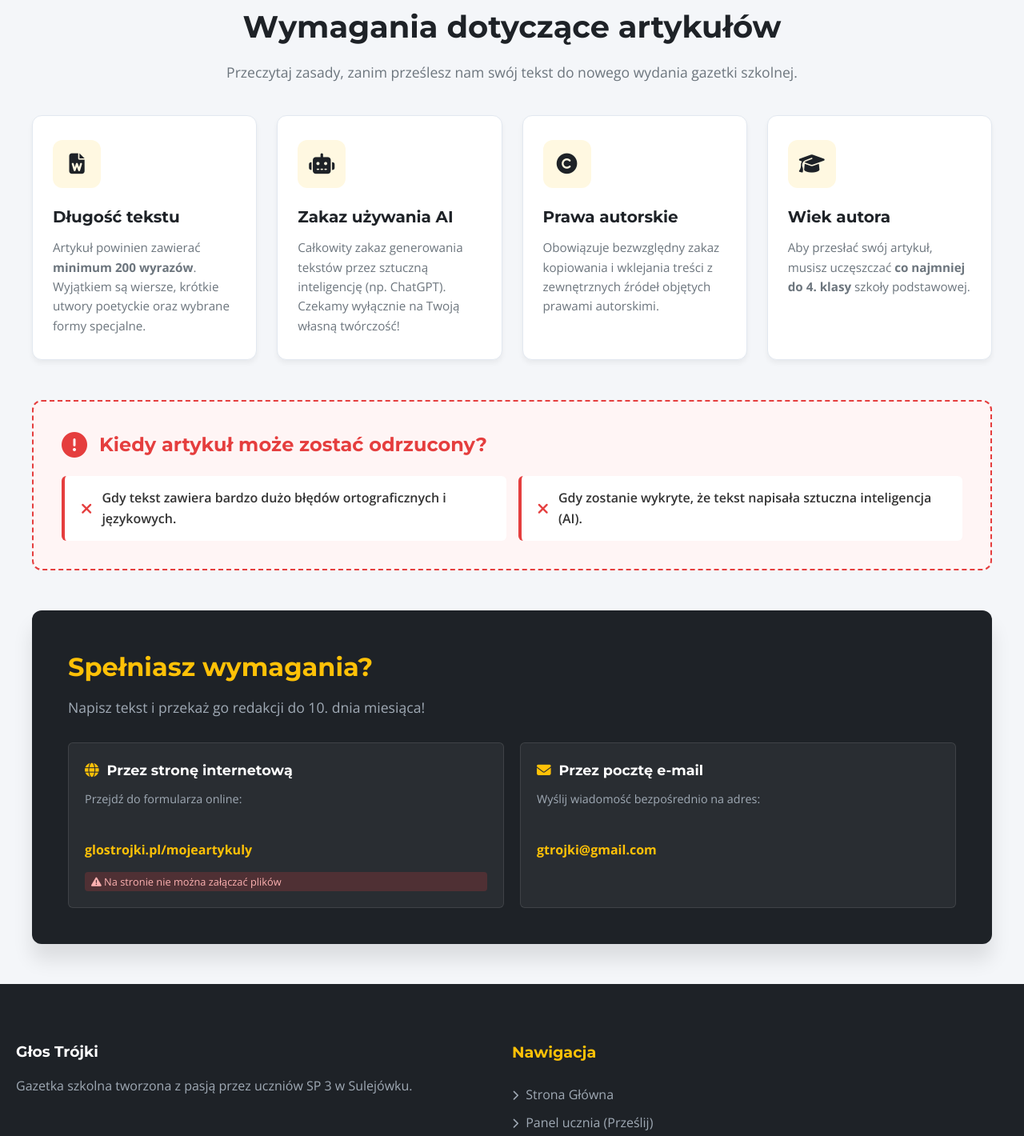
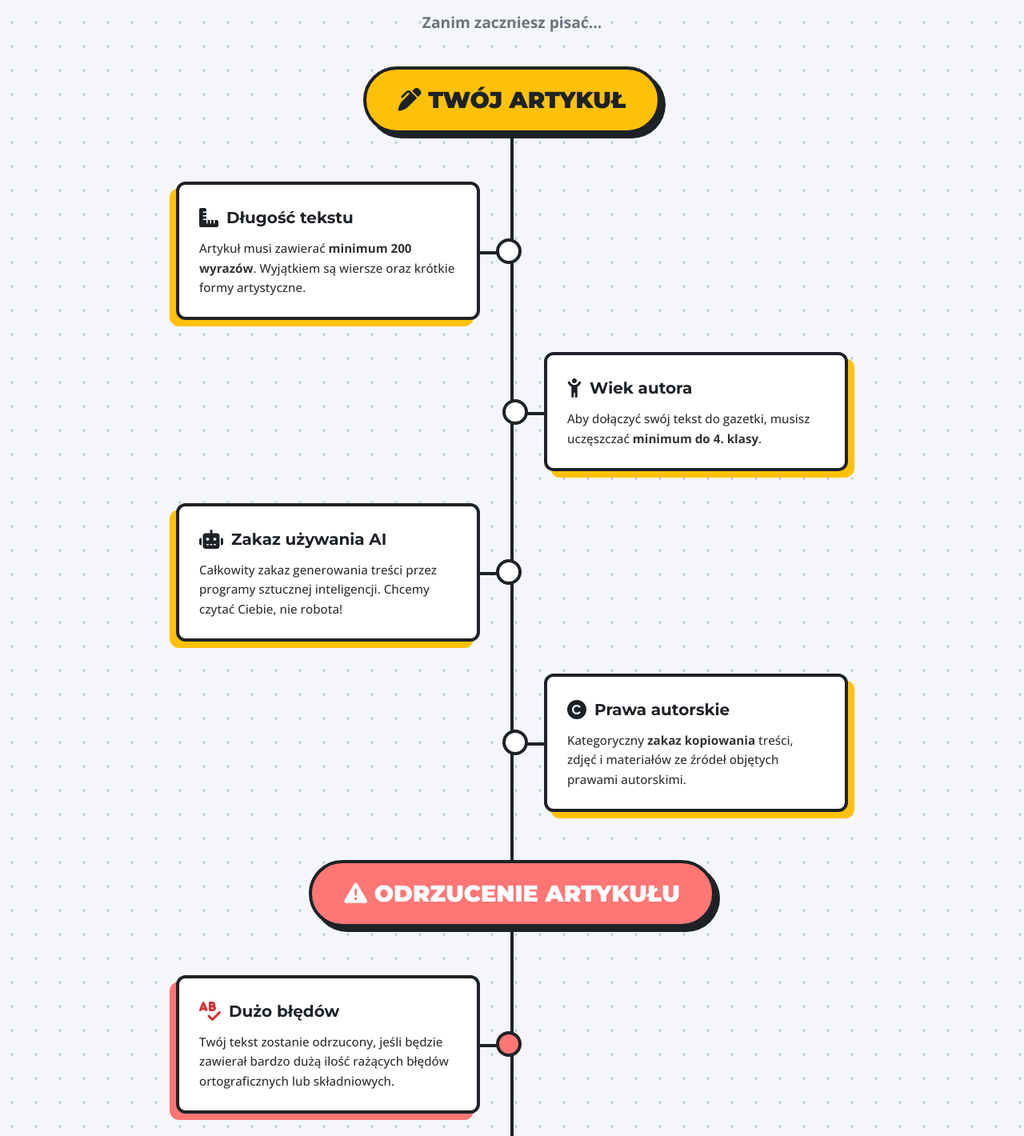
Before and after one commit to glostrojki/home, a plain HTML site: page wymagania.html in a window 1280 px wide. Shown: the part 176-1596 px from the top of the page at 80% size. Drawn offline with nearby package versions, Linux system fonts and the light colour scheme.

Commit message:
Update wymagania.html

```diff
--- a/wymagania.html
+++ b/wymagania.html
@@ -25,8 +25,6 @@
             --bg-white: #ffffff;
             --bg-gray: #eef1f5;
             --border-color: #e2e8f0;
-            --danger-red: #e53e3e;
-            --danger-bg: #fff5f5;
             --shadow-sm: 0 4px 6px rgba(0,0,0,0.05);
             --shadow-md: 0 10px 15px rgba(0,0,0,0.1);
             --shadow-lg: 0 20px 25px rgba(0,0,0,0.1);
@@ -94,139 +92,173 @@
         }
 
         /* ----------------------------------
-           SEKCJA WYMAGANIA
+           SEKCJA MAPA MYŚLI (GRAFICZNA)
            ---------------------------------- */
-        .req-wrapper {
+        .mindmap-section {
+            background-color: var(--bg-body);
+            background-image: radial-gradient(#cbd5e1 2px, transparent 2px);
+            background-size: 30px 30px;
             flex-grow: 1;
-            padding: 50px 20px;
-        }
-
-        .req-hero {
-            text-align: center;
-            max-width: 800px;
-            margin: 0 auto 40px;
-        }
-
-        .req-hero h2 {
-            font-size: 2.4rem;
-            margin-bottom: 12px;
-        }
-
-        .req-hero p {
-            color: var(--text-muted);
-            font-size: 1.1rem;
-        }
-
-        .req-grid {
-            display: grid;
-            grid-template-columns: repeat(auto-fit, minmax(260px, 1fr));
-            gap: 25px;
-            margin-bottom: 50px;
-        }
-
-        .req-card {
-            background: var(--bg-white);
-            border-radius: var(--radius-md);
-            padding: 30px 25px;
-            border: 1px solid var(--border-color);
-            box-shadow: var(--shadow-sm);
-            transition: var(--transition);
-            position: relative;
+            padding: 60px 20px 100px;
             overflow: hidden;
         }
 
-        .req-card:hover {
-            transform: translateY(-5px);
-            box-shadow: var(--shadow-md);
-            border-color: var(--primary-yellow);
+        .mm-header-text {
+            text-align: center;
+            margin-bottom: 40px;
         }
 
-        .req-icon-box {
-            width: 60px;
-            height: 60px;
+        /* Główne bloki - Węzły */
+        .mm-hub {
+            background: var(--primary-yellow);
+            color: var(--secondary-dark);
+            border: 4px solid var(--secondary-dark);
+            box-shadow: 6px 6px 0px var(--secondary-dark);
+            padding: 15px 40px;
+            border-radius: var(--radius-full);
+            font-family: var(--font-headings);
+            font-weight: 900;
+            font-size: 1.8rem;
+            text-align: center;
+            width: fit-content;
+            margin: 0 auto;
+            position: relative;
+            z-index: 5;
+            text-transform: uppercase;
+        }
+
+        .mm-hub.danger {
+            background: #ff7675;
+            color: white;
+            margin-top: 40px;
+        }
+
+        /* Drzewo i linie */
+        .mm-tree {
+            position: relative;
+            max-width: 1000px;
+            margin: 0 auto;
+            padding: 40px 0;
+        }
+
+        /* Główny pionowy rdzeń */
+        .mm-tree::after {
+            content: '';
+            position: absolute;
+            width: 4px;
+            background-color: var(--secondary-dark);
+            top: 0; bottom: 0; left: 50%;
+            margin-left: -2px;
+            z-index: 1;
+        }
+
+        .mm-node {
+            padding: 20px 40px;
+            position: relative;
+            width: 50%;
+            z-index: 2;
+        }
+
+        .mm-node.left {
+            left: 0;
+            display: flex;
+            justify-content: flex-end;
+        }
+
+        .mm-node.right {
+            left: 50%;
+            display: flex;
+            justify-content: flex-start;
+        }
+
+        /* Poziome gałęzie łączące */
+        .mm-node::before {
+            content: '';
+            position: absolute;
+            top: 50%;
+            width: 40px;
+            height: 4px;
+            background: var(--secondary-dark);
+            z-index: 1;
+        }
+        .mm-node.left::before { right: 0; }
+        .mm-node.right::before { left: 0; }
+
+        /* Kropki na rdzeniu */
+        .mm-node::after {
+            content: '';
+            position: absolute;
+            width: 24px; height: 24px;
+            background: var(--bg-white);
+            border: 4px solid var(--secondary-dark);
+            border-radius: 50%;
+            top: 50%; transform: translateY(-50%);
+            z-index: 3;
+        }
+        .mm-node.left::after { right: -12px; }
+        .mm-node.right::after { left: -12px; }
+
+        .mm-node.danger::after { background: #ff7675; }
+
+        /* Karty z treścią */
+        .mm-content {
+            background: var(--bg-white);
+            border: 4px solid var(--secondary-dark);
             border-radius: var(--radius-md);
-            background-color: var(--primary-yellow-light);
-            color: var(--secondary-dark);
+            padding: 25px;
+            width: 100%;
+            max-width: 380px;
+            position: relative;
+            z-index: 4;
+            transition: transform 0.2s;
+        }
+
+        /* Ozdobne, grube cienie dla kart */
+        .mm-node.left .mm-content { box-shadow: -8px 8px 0px var(--primary-yellow); }
+        .mm-node.right .mm-content { box-shadow: 8px 8px 0px var(--primary-yellow); }
+
+        .mm-node.danger.left .mm-content { box-shadow: -8px 8px 0px #ff7675; }
+        .mm-node.danger.right .mm-content { box-shadow: 8px 8px 0px #ff7675; }
+
+        .mm-content:hover { transform: translateY(-5px); }
+
+        .mm-content h3 {
+            font-size: 1.25rem;
+            margin-bottom: 10px;
             display: flex;
             align-items: center;
-            justify-content: center;
-            font-size: 1.6rem;
-            margin-bottom: 20px;
+            gap: 10px;
         }
 
-        .req-card h3 {
-            font-size: 1.25rem;
-            margin-bottom: 10px;
-        }
+        .mm-content h3 i { color: var(--secondary-dark); font-size: 1.5rem; }
+        .mm-node.danger .mm-content h3 i { color: #d63031; }
 
-        .req-card p {
-            color: var(--text-muted);
-            font-size: 0.95rem;
-        }
+        .mm-content p { color: var(--text-main); font-weight: 500; font-size: 0.95rem; }
 
-        /* Sekcja odrzucenia artykułu */
-        .rejection-section {
-            background-color: var(--danger-bg);
-            border: 2px dashed var(--danger-red);
-            border-radius: var(--radius-md);
-            padding: 35px;
-            margin-bottom: 50px;
-        }
-
-        .rejection-header {
-            display: flex;
-            align-items: center;
-            gap: 15px;
-            color: var(--danger-red);
-            margin-bottom: 20px;
-        }
-
-        .rejection-header h3 {
-            color: var(--danger-red);
-            font-size: 1.5rem;
-        }
-
-        .rejection-list {
-            display: grid;
-            grid-template-columns: repeat(auto-fit, minmax(300px, 1fr));
-            gap: 15px;
-        }
-
-        .rejection-item {
+        /* BANER DO PRZESYŁANIA (Styl graficzny) */
+        .submit-cta-graphic {
             background: var(--bg-white);
-            padding: 15px 20px;
-            border-radius: var(--radius-sm);
-            border-left: 4px solid var(--danger-red);
-            display: flex;
-            align-items: center;
-            gap: 12px;
-            font-weight: 600;
-        }
-
-        .rejection-item i {
-            color: var(--danger-red);
-            font-size: 1.2rem;
-        }
-
-        /* Baner do wysyłki (CTA) */
-        .submit-cta {
-            background: var(--secondary-dark);
-            color: var(--bg-white);
+            border: 4px solid var(--secondary-dark);
+            box-shadow: 12px 12px 0px var(--secondary-dark);
             border-radius: var(--radius-md);
             padding: 45px;
-            box-shadow: var(--shadow-lg);
+            max-width: 850px;
+            margin: 60px auto 0;
+            text-align: center;
             position: relative;
         }
 
-        .submit-cta h3 {
-            color: var(--primary-yellow);
-            font-size: 2rem;
+        .submit-cta-graphic h3 {
+            font-size: 2.2rem;
+            color: var(--secondary-dark);
             margin-bottom: 10px;
+            text-transform: uppercase;
         }
 
-        .submit-cta p {
-            color: var(--text-light);
+        .submit-cta-graphic > p {
             font-size: 1.1rem;
+            font-weight: 600;
+            color: var(--text-muted);
             margin-bottom: 30px;
         }
 
@@ -234,55 +266,62 @@
             display: grid;
             grid-template-columns: repeat(auto-fit, minmax(280px, 1fr));
             gap: 20px;
+            text-align: left;
         }
 
         .method-card {
-            background: rgba(255, 255, 255, 0.05);
-            border: 1px solid rgba(255, 255, 255, 0.1);
+            background: var(--bg-body);
+            border: 3px dashed var(--secondary-dark);
             border-radius: var(--radius-sm);
             padding: 20px;
-            display: flex;
-            flex-direction: column;
-            gap: 10px;
+            transition: var(--transition);
         }
 
+        .method-card:hover { background: var(--primary-yellow-light); }
+
         .method-card h4 {
-            color: var(--bg-white);
             font-size: 1.1rem;
+            margin-bottom: 8px;
             display: flex;
             align-items: center;
             gap: 10px;
         }
 
-        .method-card h4 i {
-            color: var(--primary-yellow);
+        .method-card a {
+            display: inline-block;
+            color: var(--secondary-dark);
+            font-weight: 800;
+            font-size: 1.1rem;
+            margin-top: 5px;
+            text-decoration: underline;
+            text-decoration-color: var(--primary-yellow);
+            text-decoration-thickness: 4px;
         }
 
-        .method-card a {
-            color: var(--primary-yellow);
-            font-weight: 700;
-            word-break: break-all;
-        }
-
-        .method-card a:hover {
-            text-decoration: underline;
-        }
+        .method-card a:hover { color: var(--primary-yellow-hover); }
 
         .file-warning {
             display: inline-block;
-            background: rgba(229, 62, 62, 0.2);
-            color: #feb2b2;
+            background: #ff7675;
+            color: white;
+            font-weight: 700;
             font-size: 0.8rem;
-            padding: 2px 8px;
+            padding: 4px 10px;
             border-radius: 4px;
-            margin-top: 4px;
+            margin-top: 10px;
         }
 
-        /* Responsywność */
+        /* Responsywność dla mapy myśli */
         @media (max-width: 768px) {
             .nav-list { display: none; }
-            .submit-cta { padding: 25px; }
-            .req-hero h2 { font-size: 1.8rem; }
+            .mm-tree::after { left: 30px; margin-left: 0; }
+            .mm-node { width: 100%; left: 0 !important; padding-left: 70px; padding-right: 20px; justify-content: flex-start; }
+            .mm-node::before { left: 30px !important; width: 40px !important; right: auto; }
+            .mm-node::after { left: 18px !important; right: auto; }
+            .mm-content { max-width: 100%; box-shadow: 6px 6px 0px var(--primary-yellow) !important; }
+            .mm-node.danger .mm-content { box-shadow: 6px 6px 0px #ff7675 !important; }
+            .submit-cta-graphic { padding: 30px 20px; box-shadow: 8px 8px 0px var(--secondary-dark); }
+            .submit-cta-graphic h3 { font-size: 1.8rem; }
         }
 
         /* Stopka */
@@ -319,7 +358,7 @@
                 </div>
             </a>
             <nav class="main-nav">
-                <!-- 'Wymagania' ukryte w głównym nav zgodnie z wytycznymi -->
+                <!-- Zakładka Wymagania usunięta zgodnie z prośbą -->
                 <ul class="nav-list">
                     <li><a href="/">Strona Główna</a></li>
                     <li><a href="/wydarzenia.html">Wydarzenia</a></li>
@@ -333,87 +372,94 @@
         </div>
     </header>
 
-    <!-- GŁÓWNA ZAWARTOŚĆ WYMAGANIA -->
-    <main class="req-wrapper">
+    <!-- GŁÓWNA ZAWARTOŚĆ - MAPA MYŚLI -->
+    <main class="mindmap-section">
         <div class="container">
 
-            <div class="req-hero">
-                <h2>Wymagania dotyczące artykułów</h2>
-                <p>Przeczytaj zasady, zanim prześlesz nam swój tekst do nowego wydania gazetki szkolnej.</p>
+            <div class="mm-header-text">
+                <p style="font-size: 1.2rem; font-weight: 700; color: var(--text-muted);">Zanim zaczniesz pisać...</p>
             </div>
 
-            <!-- KRATKA WYMAGAŃ -->
-            <div class="req-grid">
+            <!-- START MAPY MYŚLI -->
+            <div class="mm-hub">
+                <i class="fas fa-pen-clip"></i> Twój Artykuł
+            </div>
 
-                <div class="req-card">
-                    <div class="req-icon-box">
-                        <i class="fas fa-file-word"></i>
+            <div class="mm-tree">
+
+                <!-- Węzeł Lewy -->
+                <div class="mm-node left">
+                    <div class="mm-content">
+                        <h3><i class="fas fa-ruler-combined"></i> Długość tekstu</h3>
+                        <p>Artykuł musi zawierać <strong>minimum 200 wyrazów</strong>. Wyjątkiem są wiersze oraz krótkie formy artystyczne.</p>
                     </div>
-                    <h3>Długość tekstu</h3>
-                    <p>Artykuł powinien zawierać <strong>minimum 200 wyrazów</strong>. Wyjątkiem są wiersze, krótkie utwory poetyckie oraz wybrane formy specjalne.</p>
                 </div>
 
-                <div class="req-card">
-                    <div class="req-icon-box">
-                        <i class="fas fa-robot"></i>
+                <!-- Węzeł Prawy -->
+                <div class="mm-node right">
+                    <div class="mm-content">
+                        <h3><i class="fas fa-child-reaching"></i> Wiek autora</h3>
+                        <p>Aby dołączyć swój tekst do gazetki, musisz uczęszczać <strong>minimum do 4. klasy</strong>.</p>
                     </div>
-                    <h3>Zakaz używania AI</h3>
-                    <p>Całkowity zakaz generowania tekstów przez sztuczną inteligencję (np. ChatGPT). Czekamy wyłącznie na Twoją własną twórczość!</p>
                 </div>
 
-                <div class="req-card">
-                    <div class="req-icon-box">
-                        <i class="fas fa-copyright"></i>
+                <!-- Węzeł Lewy -->
+                <div class="mm-node left">
+                    <div class="mm-content">
+                        <h3><i class="fas fa-robot"></i> Zakaz używania AI</h3>
+                        <p>Całkowity zakaz generowania treści przez programy sztucznej inteligencji. Chcemy czytać Ciebie, nie robota!</p>
                     </div>
-                    <h3>Prawa autorskie</h3>
-                    <p>Obowiązuje bezwzględny zakaz kopiowania i wklejania treści z zewnętrznych źródeł objętych prawami autorskimi.</p>
                 </div>
 
-                <div class="req-card">
-                    <div class="req-icon-box">
-                        <i class="fas fa-graduation-cap"></i>
+                <!-- Węzeł Prawy -->
+                <div class="mm-node right">
+                    <div class="mm-content">
+                        <h3><i class="fas fa-copyright"></i> Prawa autorskie</h3>
+                        <p>Kategoryczny <strong>zakaz kopiowania</strong> treści, zdjęć i materiałów ze źródeł objętych prawami autorskimi.</p>
                     </div>
-                    <h3>Wiek autora</h3>
-                    <p>Aby przesłać swój artykuł, musisz uczęszczać <strong>co najmniej do 4. klasy</strong> szkoły podstawowej.</p>
+                </div>
+
+                <!-- SEKCJA ODRZUCENIA (Danger) -->
+                <div class="mm-hub danger" style="margin-bottom: 40px;">
+                    <i class="fas fa-triangle-exclamation"></i> Odrzucenie artykułu
+                </div>
+
+                <!-- Węzeł Lewy Danger -->
+                <div class="mm-node danger left">
+                    <div class="mm-content">
+                        <h3><i class="fas fa-spell-check"></i> Dużo błędów</h3>
+                        <p>Twój tekst zostanie odrzucony, jeśli będzie zawierał bardzo dużą ilość rażących błędów ortograficznych lub składniowych.</p>
+                    </div>
+                </div>
+
+                <!-- Węzeł Prawy Danger -->
+                <div class="mm-node danger right">
+                    <div class="mm-content">
+                        <h3><i class="fas fa-user-secret"></i> Wykrycie AI</h3>
+                        <p>Tekst zostanie odrzucony natychmiast, gdy nasz system lub nauczyciele wykryją, że jest w całości zrobiony przez AI.</p>
+                    </div>
                 </div>
 
             </div>
+            <!-- KONIEC MAPY MYŚLI -->
 
-            <!-- SEKCJA ODRZUCENIA -->
-            <div class="rejection-section">
-                <div class="rejection-header">
-                    <i class="fas fa-circle-exclamation fa-2x"></i>
-                    <h3>Kiedy artykuł może zostać odrzucony?</h3>
-                </div>
-                <div class="rejection-list">
-                    <div class="rejection-item">
-                        <i class="fas fa-xmark"></i>
-                        <span>Gdy tekst zawiera bardzo dużo błędów ortograficznych i językowych.</span>
-                    </div>
-                    <div class="rejection-item">
-                        <i class="fas fa-xmark"></i>
-                        <span>Gdy zostanie wykryte, że tekst napisała sztuczna inteligencja (AI).</span>
-                    </div>
-                </div>
-            </div>
-
-            <!-- BANER DO WYSYŁKI -->
-            <div class="submit-cta">
+            <!-- SEKCJA PRZESYŁANIA (CTA) -->
+            <div class="submit-cta-graphic">
                 <h3>Spełniasz wymagania?</h3>
-                <p>Napisz tekst i przekaż go redakcji do 10. dnia miesiąca!</p>
+                <p>Świetnie! Czekamy na Twoją twórczość.</p>
 
                 <div class="submit-methods-grid">
 
                     <div class="method-card">
-                        <h4><i class="fas fa-globe"></i> Przez stronę internetową</h4>
-                        <p style="color: var(--text-light); font-size: 0.9rem;">Przejdź do formularza online:</p>
-                        <a href="https://glostrojki.pl/mojeartykuly" target="_blank">glostrojki.pl/mojeartykuly</a>
-                        <span class="file-warning"><i class="fas fa-triangle-exclamation"></i> Na stronie nie można załączać plików</span>
+                        <h4><i class="fas fa-laptop-code"></i> Przez formularz online</h4>
+                        <p style="font-size: 0.9rem; margin-bottom: 10px;">Skopiuj i wklej swój artykuł prosto ze schowka.</p>
+                        <a href="https://glostrojki.pl/mojeartykuly" target="_blank">glostrojki.pl/mojeartykuly</a><br>
+                        <span class="file-warning"><i class="fas fa-ban"></i> Nie można załączyć plików</span>
                     </div>
 
                     <div class="method-card">
-                        <h4><i class="fas fa-envelope"></i> Przez pocztę e-mail</h4>
-                        <p style="color: var(--text-light); font-size: 0.9rem;">Wyślij wiadomość bezpośrednio na adres:</p>
+                        <h4><i class="fas fa-paper-plane"></i> Przez adres e-mail</h4>
+                        <p style="font-size: 0.9rem; margin-bottom: 10px;">Wyślij nam plik (np. Word lub PDF) bezpośrednio na maila.</p>
                         <a href="mailto:gtrojki@gmail.com">gtrojki@gmail.com</a>
                     </div>
 
@@ -437,7 +483,6 @@
                         <li><a href="/mojeartykuly.html"><i class="fas fa-chevron-right" style="font-size: 0.8rem; margin-right: 5px;"></i> Panel ucznia (Prześlij)</a></li>
                         <li><a href="/redakcja.html"><i class="fas fa-chevron-right" style="font-size: 0.8rem; margin-right: 5px;"></i> Redakcja</a></li>
                         <li><a href="/informacje.html"><i class="fas fa-chevron-right" style="font-size: 0.8rem; margin-right: 5px;"></i> Informacje</a></li>
-                        <li><a href="/wymagania.html"><i class="fas fa-chevron-right" style="font-size: 0.8rem; margin-right: 5px;"></i> Wymagania</a></li>
                     </ul>
                 </div>
             </div>
```
